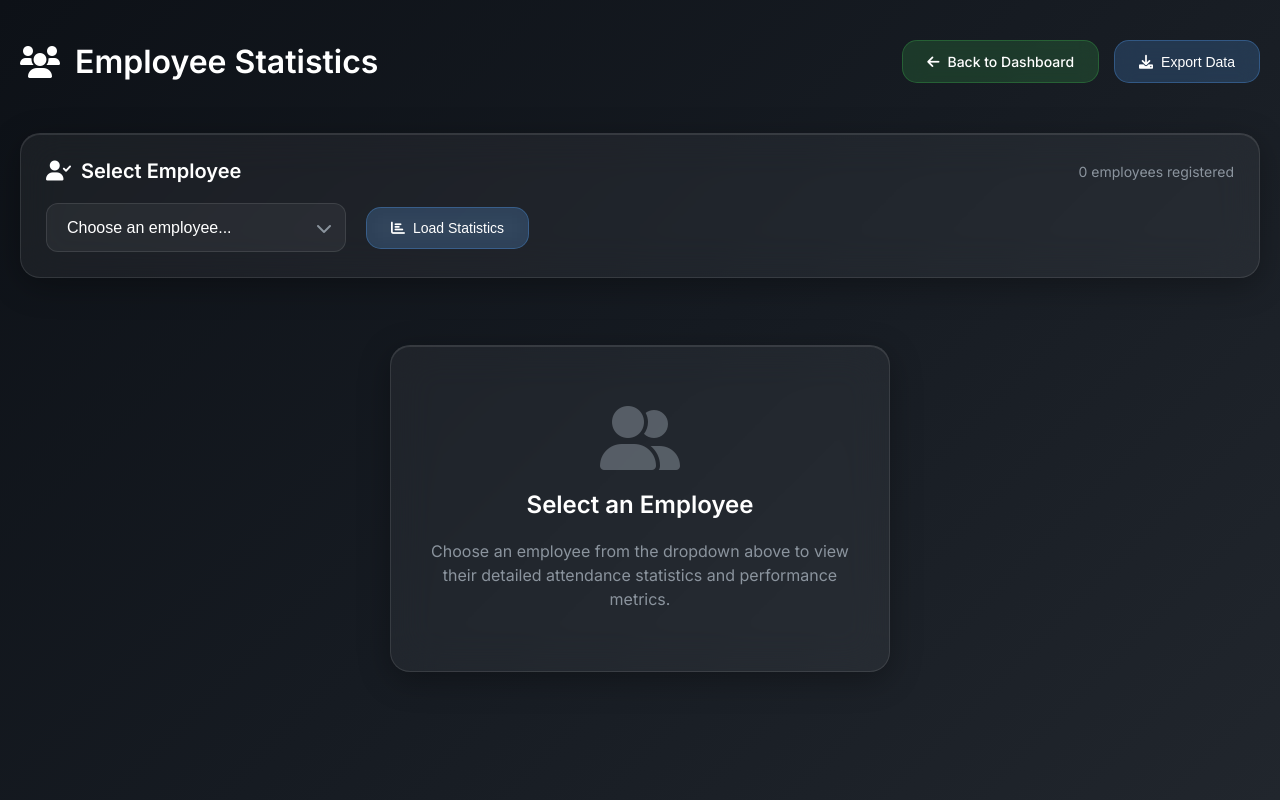
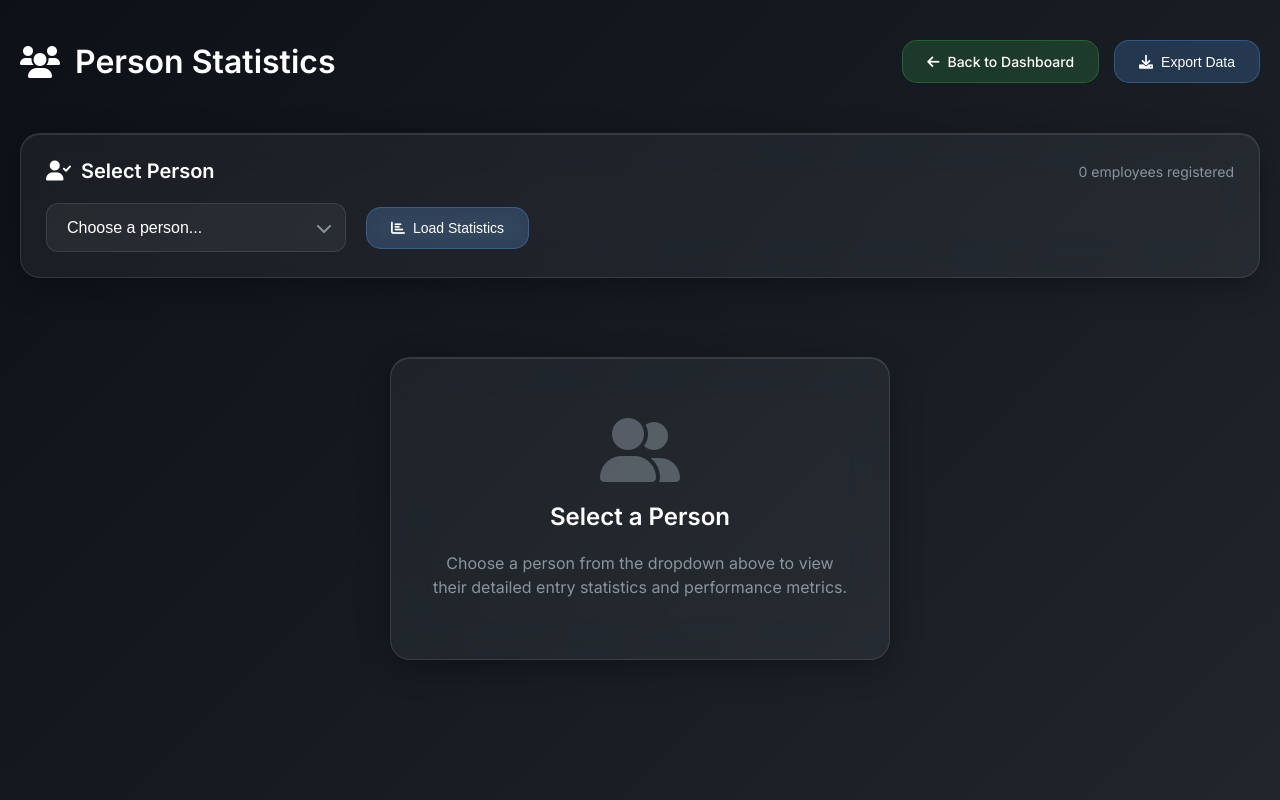
Before and after one commit to Manthan3006/Smart-Home-Security-System, a Flask app: page /admin/employee_stats in a window 1280 px wide. Run offline with Flask 3, Linux system fonts and the light colour scheme; the visitor is signed in with stand-in values (Sample User, id 1).

Commit message:
Rename attendance system to Home Security System

```diff
--- a/app.py
+++ b/app.py
@@ -1,6 +1,6 @@
 #!/usr/bin/env python3
 """
-🎓 PREMIUM ATTENDANCE SYSTEM - WEB APPLICATION
+🎓 HOME SECURITY SYSTEM - WEB APPLICATION
 Flask Backend with Face Recognition & Analytics
 """
 
@@ -27,7 +27,7 @@ from werkzeug.security import generate_password_hash, check_password_hash
 app = Flask(__name__)
 app.secret_key = 'your-secret-key-change-this'  # Change this in production
 
-# Attendance System Configuration
+# Home Security System Configuration
 REPORTING_TIME = time(10, 0)  # 10:00 AM
 ATTENDANCE_FOLDER = "attendance_records"
 PICS_FOLDER = "Pics"
@@ -39,8 +39,8 @@ RESIZE_FACTOR = 0.5
 FACE_RECOGNITION_TOLERANCE = 0.6
 MAX_FACES_PER_FRAME = 5
 
-class AttendanceSystem:
-    """Core attendance system logic"""
+class HomeSecuritySystem:
+    """Core home security system logic"""
 
     def __init__(self):
         self.setup_folders()
@@ -120,7 +120,7 @@ class AttendanceSystem:
         return os.path.join(ATTENDANCE_FOLDER, f"attendance_{date_str}.csv")
 
     def load_today_attendance(self):
-        """Load today's attendance"""
+        """Load today's entries"""
         filename = self.get_attendance_filename()
         attendance_today = set()
 
@@ -133,7 +133,7 @@ class AttendanceSystem:
                         if len(row) >= 1:
                             attendance_today.add(row[0])
             except Exception as e:
-                print(f"Error loading attendance: {e}")
+                print(f"Error loading entries: {e}")
 
         return attendance_today
 
@@ -162,14 +162,14 @@ class AttendanceSystem:
                 ])
 
             location_info = f" at {latitude}, {longitude}" if latitude and longitude else " (location not available)"
-            print(f"✅ Attendance marked: {name} - {status}{location_info}")
+            print(f"✅ Entry marked: {name} - {status}{location_info}")
             return True
         except Exception as e:
-            print(f"❌ Error marking attendance: {e}")
+            print(f"❌ Error marking entry: {e}")
             return False
 
     def get_attendance_status(self, current_time):
-        """Determine attendance status"""
+        """Determine entry status"""
         return "Present" if current_time <= REPORTING_TIME else "Late"
 
     def start_camera(self):
@@ -475,8 +475,8 @@ class AttendanceSystem:
             'monthly_data': list(reversed(monthly_data))
         }
 
-# Initialize attendance system
-attendance_system = AttendanceSystem()
+# Initialize home security system
+attendance_system = HomeSecuritySystem()
 
 # Routes
 @app.route('/')
@@ -809,7 +809,7 @@ def video_feed():
     return Response(generate(), mimetype='multipart/x-mixed-replace; boundary=frame')
 
 if __name__ == '__main__':
-    print("🎓 Premium Attendance System - Web Application")
+    print("🏠 Home Security System - Web Application")
     print("=" * 50)
     print("🚀 Starting Flask server...")
     print("📱 Access at: http://127.0.0.1:8000")
--- a/config.py
+++ b/config.py
@@ -1,6 +1,6 @@
 """
-🎓 PREMIUM ATTENDANCE SYSTEM CONFIGURATION
-Customize your attendance system settings here
+🎓 HOME SECURITY SYSTEM CONFIGURATION
+Customize your home security system settings here
 """
 
 from datetime import time
@@ -99,7 +99,7 @@ THREAD_TIMEOUT = 30
 # Logging settings
 ENABLE_LOGGING = True
 LOG_LEVEL = "INFO"  # DEBUG, INFO, WARNING, ERROR
-LOG_FILE = "attendance_system.log"
+LOG_FILE = "home_security.log"
 
 # Backup settings
 AUTO_BACKUP = True
--- a/requirements_web.txt
+++ b/requirements_web.txt
@@ -1,4 +1,4 @@
-# Premium Attendance System - Web Application Requirements
+# Home Security System - Web Application Requirements
 
 # Core Web Framework
 Flask>=2.3.0
--- a/static/css/style.css
+++ b/static/css/style.css
@@ -1,4 +1,4 @@
-/* ==================== GLASSMORPHISM ATTENDANCE SYSTEM CSS ==================== */
+/* ==================== GLASSMORPHISM HOME SECURITY SYSTEM CSS ==================== */
 
 /* Reset and Base Styles */
 * {
--- a/static/js/app.js
+++ b/static/js/app.js
@@ -1,5 +1,5 @@
 /**
- * Premium Attendance System - JavaScript
+ * Home Security System - JavaScript
  * Modern Web Application with Glassmorphism UI
  */
 
@@ -308,7 +308,7 @@ function startBackgroundGPS() {
 
     if (gpsAttempts > MAX_GPS_ATTEMPTS) {
         console.log('📍 Max GPS attempts reached, continuing without GPS');
-        showGPSStatus('GPS unavailable - attendance still works', 'warning');
+        showGPSStatus('GPS unavailable - entry still works', 'warning');
         return;
     }
 
@@ -342,7 +342,7 @@ function startBackgroundGPS() {
                     startBackgroundGPS();
                 }, 2000);
             } else {
-                showGPSStatus('GPS failed - attendance still works', 'warning');
+                showGPSStatus('GPS failed - entry still works', 'warning');
             }
         },
         options
@@ -898,7 +898,7 @@ function exportDashboardData() {
 }
 
 function viewReports() {
-    addActivityItem('Reports Accessed', 'Viewing detailed attendance reports', 'info');
+    addActivityItem('Reports Accessed', 'Viewing detailed entry reports', 'info');
 }
 
 function systemSettings() {
@@ -917,7 +917,7 @@ function loadRecentAttendance() {
     if (!attendanceList) return;
 
     // Show loading
-    attendanceList.innerHTML = '<div class="loading-message">Loading attendance records...</div>';
+    attendanceList.innerHTML = '<div class="loading-message">Loading entry records...</div>';
 
     fetch('/api/recent_attendance')
     .then(response => response.json())
--- a/templates/admin_login.html
+++ b/templates/admin_login.html
@@ -1,6 +1,6 @@
 {% extends "base.html" %}
 
-{% block title %}Admin Login - Premium Attendance System{% endblock %}
+{% block title %}Admin Login - Home Security System{% endblock %}
 
 {% block content %}
 <div class="login-container">
--- a/templates/base.html
+++ b/templates/base.html
@@ -3,7 +3,7 @@
 <head>
     <meta charset="UTF-8">
     <meta name="viewport" content="width=device-width, initial-scale=1.0">
-    <title>{% block title %}Premium Attendance System{% endblock %}</title>
+    <title>{% block title %}Home Security System{% endblock %}</title>
 
     <!-- Fonts -->
     <link href="https://fonts.googleapis.com/css2?family=Inter:wght@300;400;500;600;700&display=swap" rel="stylesheet">
--- a/templates/employee.html
+++ b/templates/employee.html
@@ -1,13 +1,13 @@
 {% extends "base.html" %}
 
-{% block title %}Employee Attendance - Premium Attendance System{% endblock %}
+{% block title %}Face Recognition Entry - Home Security System{% endblock %}
 
 {% block content %}
 <div class="employee-container">
     <!-- Header -->
     <div class="page-header">
         <div class="header-content">
-            <h1><i class="fas fa-user"></i> Employee Attendance</h1>
+            <h1><i class="fas fa-user"></i> Face Recognition Entry</h1>
             <a href="/" class="back-button">
                 <i class="fas fa-arrow-left"></i> Back to Home
             </a>
@@ -116,7 +116,7 @@
                 </div>
                 <div class="instruction-item">
                     <i class="fas fa-map-marker-alt"></i>
-                    <span>Location is automatically recorded for attendance audit</span>
+                    <span>Location is automatically recorded for security audit</span>
                 </div>
             </div>
         </div>
--- a/templates/employee_stats.html
+++ b/templates/employee_stats.html
@@ -1,6 +1,6 @@
 {% extends "base.html" %}
 
-{% block title %}Employee Statistics - Premium Attendance System{% endblock %}
+{% block title %}Person Statistics - Home Security System{% endblock %}
 
 {% block extra_css %}
 <script src="https://cdn.jsdelivr.net/npm/chart.js"></script>
@@ -11,7 +11,7 @@
     <!-- Header -->
     <div class="page-header">
         <div class="header-content">
-            <h1><i class="fas fa-users"></i> Employee Statistics</h1>
+            <h1><i class="fas fa-users"></i> Person Statistics</h1>
             <div class="header-actions">
                 <a href="/admin/dashboard" class="glass-button secondary-button">
                     <i class="fas fa-arrow-left"></i> Back to Dashboard
@@ -27,7 +27,7 @@
     <div class="selection-section">
         <div class="glass-card selection-card">
             <div class="selection-header">
-                <h3><i class="fas fa-user-check"></i> Select Employee</h3>
+                <h3><i class="fas fa-user-check"></i> Select Person</h3>
                 <div class="selection-info">
                     <span id="total-employees">{{ employees|length }} employees registered</span>
                 </div>
@@ -36,7 +36,7 @@
             <div class="selection-controls">
                 <div class="select-wrapper">
                     <select id="employee-select" class="employee-select">
-                        <option value="">Choose an employee...</option>
+                        <option value="">Choose a person...</option>
                         {% for employee in employees %}
                         <option value="{{ employee }}">{{ employee }}</option>
                         {% endfor %}
@@ -67,7 +67,7 @@
                     <div class="score-circle">
                         <span id="attendance-percentage">0%</span>
                     </div>
-                    <small>Attendance Rate</small>
+                    <small>Entry Rate</small>
                 </div>
             </div>
         </div>
@@ -137,10 +137,10 @@
                 </div>
             </div>
 
-            <!-- Monthly Attendance Chart -->
+            <!-- Monthly Entry Chart -->
             <div class="glass-card chart-card">
                 <div class="chart-header">
-                    <h3><i class="fas fa-chart-line"></i> Monthly Attendance Pattern</h3>
+                    <h3><i class="fas fa-chart-line"></i> Monthly Entry Pattern</h3>
                     <div class="chart-controls">
                         <button class="chart-btn active" data-period="30">30 Days</button>
                         <button class="chart-btn" data-period="7">7 Days</button>
@@ -152,10 +152,10 @@
             </div>
         </div>
 
-        <!-- Attendance Calendar -->
+        <!-- Entry Calendar -->
         <div class="glass-card calendar-card">
             <div class="calendar-header">
-                <h3><i class="fas fa-calendar"></i> Attendance Calendar</h3>
+                <h3><i class="fas fa-calendar"></i> Entry Calendar</h3>
                 <div class="calendar-legend">
                     <div class="legend-item">
                         <div class="legend-color green"></div>
@@ -182,8 +182,8 @@
         <div class="glass-card empty-state-card">
             <div class="empty-state">
                 <i class="fas fa-user-friends empty-icon"></i>
-                <h3>Select an Employee</h3>
-                <p>Choose an employee from the dropdown above to view their detailed attendance statistics and performance metrics.</p>
+                <h3>Select a Person</h3>
+                <p>Choose a person from the dropdown above to view their detailed entry statistics and performance metrics.</p>
             </div>
         </div>
     </div>
@@ -301,7 +301,7 @@ function initializeEmployeeCharts(data) {
         }
     });
 
-    // Monthly Attendance Chart
+    // Monthly Entry Chart
     const monthlyCtx = document.getElementById('monthlyChart').getContext('2d');
 
     if (monthlyChart) {
@@ -416,7 +416,7 @@ function exportEmployeeData() {
 
     // Create CSV content
     const csvContent = [
-        ['Employee Statistics Report'],
+        ['Person Statistics Report'],
         ['Generated on:', new Date().toLocaleDateString()],
         ['Employee:', employeeName],
         [''],
```
Also changed, not shown: home_security_simple.py (renamed from attendance_system_simple.py, +16 -16 lines), home_security_ui.py (renamed from attendance_ui.py, +21 -21 lines), run_home_security.py (renamed from run_attendance_system.py, +9 -9 lines), run_web_app.py (+5 -5 lines), templates/admin_dashboard.html (+11 -11 lines), templates/index.html (+5 -5 lines), attendance_system_fixed.py (deleted), home_security_fixed.py (added).
